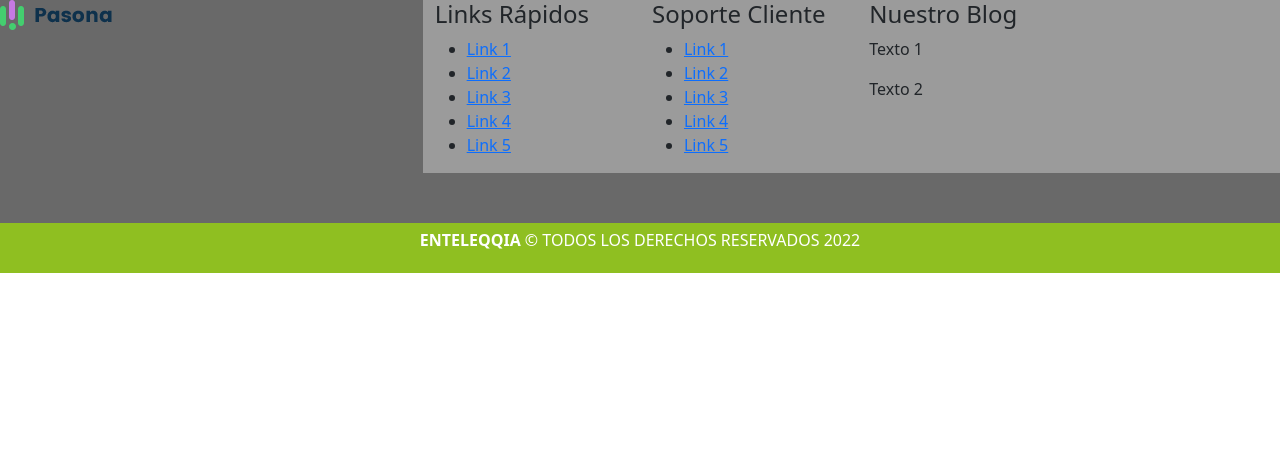
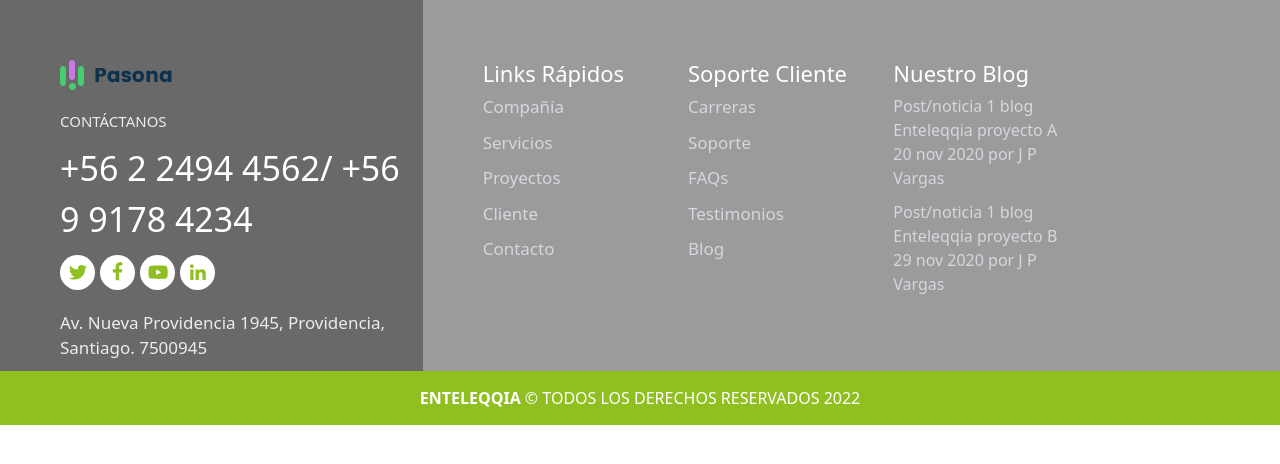
Before and after one commit to Enteleqqia/angular-enteleqqia-frontend-main, an Angular app: page / in a window 1280 px wide. Shown: the top 464 px of the page. Built offline with nearby package versions, Linux system fonts and the light colour scheme.

Commit message:
fix(): footer size and position fixes

```diff
--- a/src/app/components/footer.component.html
+++ b/src/app/components/footer.component.html
@@ -4,107 +4,79 @@
         <div class="col-lg-12 col-md-12 col-sm-12">
             <div class="row">
                 <div class="col-lg-4 col-md-4 col-sm-12" style="background-color: #696969;">
-                  <div class="single-footer-widget pl-5">
+                    <div class="data-contact">
                         <a href="/">
                             <img src="../../assets/img/logo.png" alt="logo" />
                         </a>
+                        <p style="font-size: 15px; margin-top: 20px;">CONTÁCTANOS</p>
+                        <p style="margin: 10px 0;">+56 2 2494 4562/ +56 9 9178 4234</p>
+                        <div style="display: flex;">
+                            <ul class="social-links">
+                                <li><a href="#" class="twitter">
+                                    <svg width="18" height="16" viewBox="0 0 18 16" fill="none" xmlns="http://www.w3.org/2000/svg">
+                                        <path d="M16.1367 4.59375C16.8398 4.06641 17.4727 3.43359 17.9648 2.69531C17.332 2.97656 16.5938 3.1875 15.8555 3.25781C16.6289 2.80078 17.1914 2.09766 17.4727 1.21875C16.7695 1.64062 15.9609 1.95703 15.1523 2.13281C14.4492 1.39453 13.5 0.972656 12.4453 0.972656C10.4062 0.972656 8.75391 2.625 8.75391 4.66406C8.75391 4.94531 8.78906 5.22656 8.85938 5.50781C5.80078 5.33203 3.05859 3.85547 1.23047 1.64062C0.914062 2.16797 0.738281 2.80078 0.738281 3.50391C0.738281 4.76953 1.37109 5.89453 2.39062 6.5625C1.79297 6.52734 1.19531 6.38672 0.703125 6.10547V6.14062C0.703125 7.93359 1.96875 9.41016 3.65625 9.76172C3.375 9.83203 3.02344 9.90234 2.70703 9.90234C2.46094 9.90234 2.25 9.86719 2.00391 9.83203C2.46094 11.3086 3.83203 12.3633 5.44922 12.3984C4.18359 13.3828 2.60156 13.9805 0.878906 13.9805C0.5625 13.9805 0.28125 13.9453 0 13.9102C1.61719 14.9648 3.55078 15.5625 5.66016 15.5625C12.4453 15.5625 16.1367 9.97266 16.1367 5.08594C16.1367 4.91016 16.1367 4.76953 16.1367 4.59375Z" fill="#8FBF21"/>
+                                        </svg>
+                                    </a>
+                                </li>
+                                <li><a href="#" class="facebook"><svg width="11" height="19" viewBox="0 0 11 19" fill="none" xmlns="http://www.w3.org/2000/svg">
+                                    <path d="M9.80859 10.375L10.3008 7.14062H7.17188V5.03125C7.17188 4.11719 7.59375 3.27344 9 3.27344H10.4414V0.496094C10.4414 0.496094 9.14062 0.25 7.91016 0.25C5.34375 0.25 3.65625 1.83203 3.65625 4.64453V7.14062H0.773438V10.375H3.65625V18.25H7.17188V10.375H9.80859Z" fill="#8FBF21"/>
+                                    </svg>
+                                    </a>
+                                </li>
+                                <li><a href="#" class="youtube"><svg width="20" height="14" viewBox="0 0 20 14" fill="none" xmlns="http://www.w3.org/2000/svg">
+                                        <path d="M19.3008 2.64453C19.0898 1.80078 18.4219 1.13281 17.6133 0.921875C16.1016 0.5 10.125 0.5 10.125 0.5C10.125 0.5 4.11328 0.5 2.60156 0.921875C1.79297 1.13281 1.125 1.80078 0.914062 2.64453C0.492188 4.12109 0.492188 7.28516 0.492188 7.28516C0.492188 7.28516 0.492188 10.4141 0.914062 11.9258C1.125 12.7695 1.79297 13.4023 2.60156 13.6133C4.11328 14 10.125 14 10.125 14C10.125 14 16.1016 14 17.6133 13.6133C18.4219 13.4023 19.0898 12.7695 19.3008 11.9258C19.7227 10.4141 19.7227 7.28516 19.7227 7.28516C19.7227 7.28516 19.7227 4.12109 19.3008 2.64453ZM8.15625 10.1328V4.4375L13.1484 7.28516L8.15625 10.1328Z" fill="#8FBF21"/>
+                                        </svg>
+                                    </a>
+                                </li>
+                                <li><a href="#" class="linkedin">
+                                    <svg width="16" height="16" viewBox="0 0 16 16" fill="none" xmlns="http://www.w3.org/2000/svg">
+                                        <path d="M3.51562 16V5.48828H0.246094V16H3.51562ZM1.86328 4.08203C2.91797 4.08203 3.76172 3.20312 3.76172 2.14844C3.76172 1.12891 2.91797 0.285156 1.86328 0.285156C0.84375 0.285156 0 1.12891 0 2.14844C0 3.20312 0.84375 4.08203 1.86328 4.08203ZM15.7148 16H15.75V10.2344C15.75 7.42188 15.1172 5.24219 11.8125 5.24219C10.2305 5.24219 9.17578 6.12109 8.71875 6.92969H8.68359V5.48828H5.55469V16H8.82422V10.7969C8.82422 9.42578 9.07031 8.125 10.7578 8.125C12.4453 8.125 12.4805 9.67188 12.4805 10.9023V16H15.7148Z" fill="#8FBF21"/>
+                                        </svg>
+                                    </a>
+                                </li>
+                            </ul>
+                        </div>
+                        <p style="margin: 10px 0;">Av. Nueva Providencia 1945, Providencia, Santiago. 7500945</p>
                     </div>
                 </div>
-                <div class="col-lg-8 col-md-8 col-sm-12" style="background-color: #9B9B9B">
+                <div class="col-lg-8 col-md-8 col-sm-12" style="background-color: #9B9B9B; padding-top: 60px; padding-left: 60px;">
                   <div class="row">
                         <div class="col-lg-3 col-md-3 col-sm-6">
                         <h4>Links Rápidos</h4>
                             <ul>
-                    <li><a href="#">Link 1</a></li>
-                    <li><a href="#">Link 2</a></li>
-                    <li><a href="#">Link 3</a></li>
-                    <li><a href="#">Link 4</a></li>
-                    <li><a href="#">Link 5</a></li>
+                                <li><a href="#">Compa&ntilde;&iacute;a</a></li>
+                                <li><a href="#">Servicios</a></li>
+                                <li><a href="#">Proyectos</a></li>
+                                <li><a href="#">Cliente</a></li>
+                                <li><a href="#">Contacto</a></li>
                             </ul>
                         </div>
                         <div class="col-lg-3 col-md-3 col-sm-6">
                             <h4>Soporte Cliente</h4>
                             <ul>
-                    <li><a href="#">Link 1</a></li>
-                    <li><a href="#">Link 2</a></li>
-                    <li><a href="#">Link 3</a></li>
-                    <li><a href="#">Link 4</a></li>
-                    <li><a href="#">Link 5</a></li>
+                                    <li><a href="#">Carreras</a></li>
+                                    <li><a href="#">Soporte</a></li>
+                                    <li><a href="#">FAQs</a></li>
+                                    <li><a href="#">Testimonios</a></li>
+                                    <li><a href="#">Blog</a></li>
                             </ul>
                         </div>
                         <div class="col-lg-3 col-md-3 col-sm-6">
                             <h4>Nuestro Blog</h4>
-                  <p>Texto 1</p>
-                  <p>Texto 2</p>
+                            <p>Post/noticia 1 blog Enteleqqia proyecto A 20 nov 2020 por J P Vargas</p>
+                            <p>Post/noticia 1 blog Enteleqqia proyecto B 29 nov 2020 por J P Vargas</p>
                         </div>
                         <div class="col-lg-3 col-md-3 col-sm-6">
                         <!-- Espacio vacío -->
                         </div>
                     </div>
-
                 </div>
             </div>
         </div>
-        <div class="col-lg-12 col-md-12 col-sm-12" style="background-color: #8FBF21; text-align: center; margin-top: 50px; padding-top: 5px; padding-bottom: 5px;">
+        <div class="col-lg-12 col-md-12 col-sm-12">
             <div class="copyright-area">
                 <p style="color: #FFFFFF;"><b>ENTELEQQIA</b> &copy; TODOS LOS DERECHOS RESERVADOS 2022</p>
             </div>
         </div>
     </footer>
-    <!--footer class="footer-area row" style="background-color: #696969">
-        <div class="col-lg-12 col-md-12 col-sm-12">
-            <div class="row">
-                <div class="col-lg-4 col-md-4 col-sm-12">
-                    <div class="single-footer-widget pl-5">
-                    <a href="/">
-                            <img src="../../assets/img/logo.png" alt="logo" />
-                    </a>
-                </div>
-                <div class="single-footer-widget">
-                        <h3>Contáctanos</h3>
-
-                        <ul class="footer-contact-info">
-                            <li><a href="#">+56 2 2494 4562/ +56 9 9178 4234</a></li>
-                        </ul>
-                        <ul class="social-links">
-                            <li><a href="#" class="facebook"><feather type="facebook"></feather></a></li>
-                            <li><a href="#" class="twitter"><feather type="twitter"></feather></a></li>
-                            <li><a href="#" class="instagram"><svg width="20" height="14" viewBox="0 0 20 14" fill="none" xmlns="http://www.w3.org/2000/svg">
-<path d="M19.3008 2.64453C19.0898 1.80078 18.4219 1.13281 17.6133 0.921875C16.1016 0.5 10.125 0.5 10.125 0.5C10.125 0.5 4.11328 0.5 2.60156 0.921875C1.79297 1.13281 1.125 1.80078 0.914062 2.64453C0.492188 4.12109 0.492188 7.28516 0.492188 7.28516C0.492188 7.28516 0.492188 10.4141 0.914062 11.9258C1.125 12.7695 1.79297 13.4023 2.60156 13.6133C4.11328 14 10.125 14 10.125 14C10.125 14 16.1016 14 17.6133 13.6133C18.4219 13.4023 19.0898 12.7695 19.3008 11.9258C19.7227 10.4141 19.7227 7.28516 19.7227 7.28516C19.7227 7.28516 19.7227 4.12109 19.3008 2.64453ZM8.15625 10.1328V4.4375L13.1484 7.28516L8.15625 10.1328Z" fill="#8FBF21"/>
-</svg>
-</a></li>
-                            <li><a href="#" class="linkedin"><feather type="linkedin"></feather></a></li>
-                        </ul>
-                        <ul class="footer-contact-info">
-                            <li>Av. Nueva Providencia 1945, of. 919, Providencia, Santiago. 7500945</li>
-                        </ul>
-                    </div>
-                </div>
-                <div class="col-lg-8 col-md-8 col-sm-12">
-                    <div class="row">
-                        <div class="col-lg-3 col-md-3 col-sm-12">
-                        <p>Quis ipsum suspendisse ultrices gravida. Risus commodo viverra maecenas accumsan lacus vel facilisis.</p>
-                    </div>
-                    <div class="col-lg-3 col-md-3 col-sm-12">
-                        <h3>Información</h3>
-                        <ul class="list">
-                            <li><a href="#">Compa&ntilde;&iacute;a</a></li>
-                            <li><a href="#">Productos</a></li>
-                            <li><a href="#">Clientes</a></li>
-                            <li><a href="#">Blog</a></li>
-                            <li><a href="#">Contacto</a></li>
-                        </ul>
-                    </div>
-                    <div class="col-lg-3 col-md-3 col-sm-12">3</div>
-                    <div class="col-lg-3 col-md-3 col-sm-12">4</div>
-                </div>
-                </div>
-            </div>
-        </div-->
-        <!-- <div class="go-top"><feather type="arrow-up"></feather></div> -->
-
-        <!--back-to-top bottom="50px" right="50px">
-            <div class="go-top"><feather type="arrow-up"></feather></div>
-        </back-to-top>
-    </footer-->
     <!-- End Footer Area -->
--- /dev/null
+++ b/src/app/components/footer.component.scss
@@ -0,0 +1,122 @@
+$paragraph-color: #6084a4;
+$light-green-color: #44ce6f;
+$icon-green-color: #8FBF21;
+$white-color: #ffffff;
+$contact-color:#EBECEE;
+$links-text-color: #D4D7DD;
+
+.copyright-area {
+    background-color: $icon-green-color;
+    padding: {
+        top: 15px;
+        bottom: 5px;
+    }
+    text-align: center;
+}
+.social-links {
+    li {
+        display: inline-block;
+        margin-right: 5px;
+        background-color: $white-color;
+        width: 35px;
+        height: 35px;
+        text-align: center;
+        border-radius: 50%;
+        color: $light-green-color;
+        padding-top: 3px;
+
+        a {
+
+            i {
+                width: 15px;
+            }
+            &.facebook {
+                color: $icon-green-color;
+
+                &:hover {
+                    background: $white-color;
+                    color: $white-color;
+                }
+            }
+            &.twitter {
+                color: $icon-green-color;
+
+                &:hover {
+                    background: $white-color;
+                    color: $white-color;
+                }
+            }
+            &.linkedin {
+                color: $icon-green-color;
+
+                &:hover {
+                    background: $white-color;
+                    color: $white-color;
+                }
+            }
+            &.youtube {
+                color: $icon-green-color;
+
+                &:hover {
+                    background: $white-color;
+                    color: $white-color;
+                }
+            }
+            &:hover {
+                background: $light-green-color;
+                color: $white-color;
+            }
+        }
+    }
+}
+
+.row {
+    color: $links-text-color;
+
+    h4 {
+      color: $white-color;
+      font-size: 22px ;
+    }
+
+    ul {
+      list-style: none;
+      margin: 0;
+      padding: 0;
+      font-size: 17px;
+
+      li {
+        margin-bottom: 10px;
+
+        a {
+          color: $links-text-color;
+          text-decoration: none;
+
+          &:hover {
+            color: $white-color;
+          }
+        }
+      }
+    }
+
+    p {
+      margin-bottom: 10px;
+    }
+  }
+.data-contact{
+  padding-top: 60px;
+  padding-left: 60px;
+
+  p:nth-child(2) {
+    font-size: 14px;
+    color:$contact-color;
+  }
+
+  p:nth-child(3) {
+    font-size: 34px;
+    color:$white-color;
+  }
+    p:nth-child(5) {
+    font-size: 17px;
+    color:$contact-color;
+  }
+}
--- a/src/app/components/footer.component.ts
+++ b/src/app/components/footer.component.ts
@@ -2,6 +2,7 @@ import { Component } from "@angular/core";
 
 @Component({
     selector:'app-footer',
-    templateUrl:'footer.component.html'
+    templateUrl:'footer.component.html',
+    styleUrls: ['footer.component.scss']
 })
 export class FooterComponent {}
```
Lines whose indentation alone changed are shown as unchanged.
